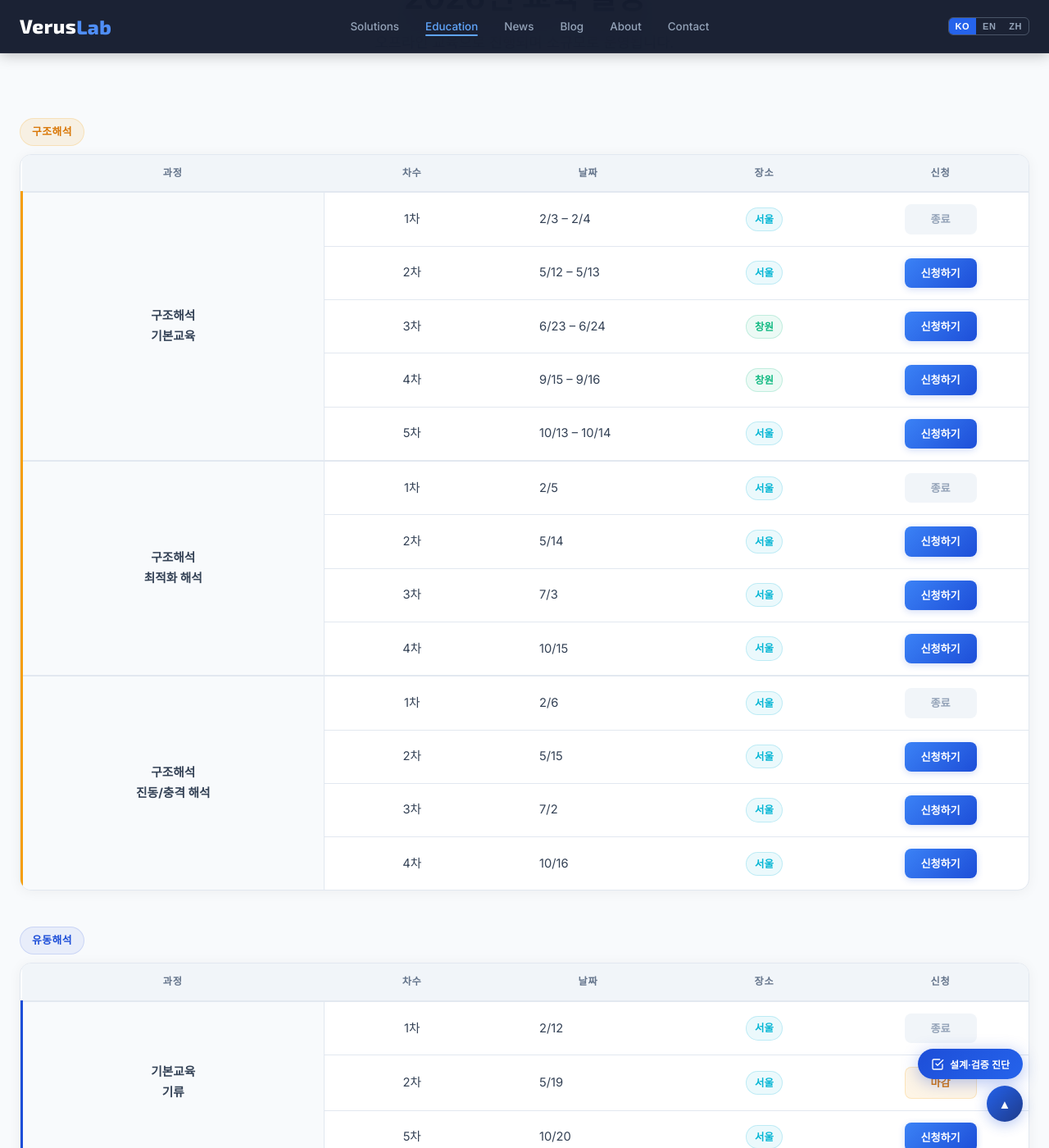
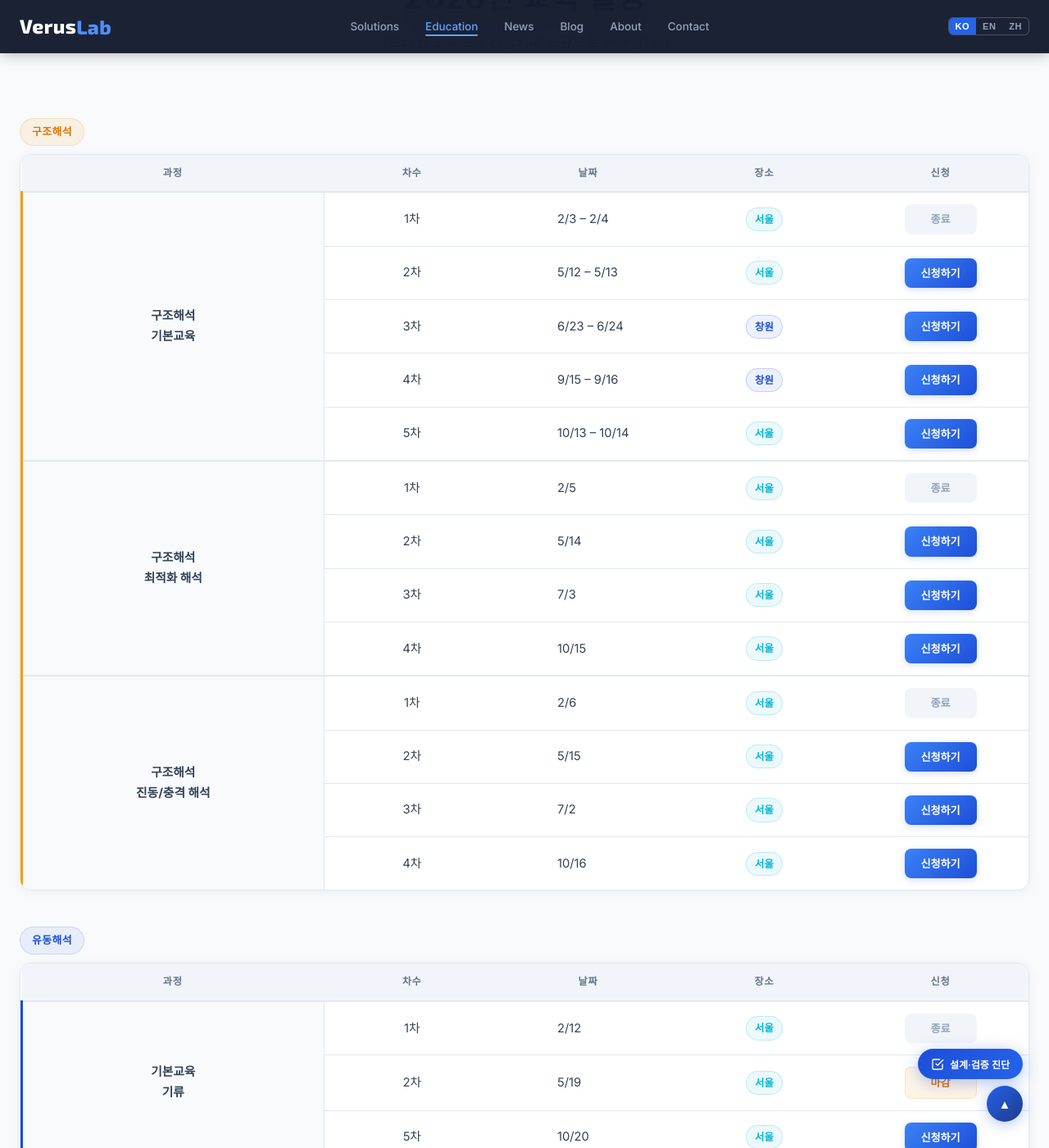
Before and after one commit to VerusLab-KR/Homepage, a Jekyll site: the page built from education/index.html, in a window 1280 px wide and 1400 px high, scrolled down 1744 px. Shown: the whole window at 82% size. Built offline with Jekyll 4.4.1, drawn with Linux system fonts in a browser that asks for light colours.

Commit message:
Increase 날짜 indent to 70px; change 창원 badge to blue
Co-Authored-By: Claude Sonnet 4.6 <noreply@anthropic.com>

```diff
--- a/education/index.html
+++ b/education/index.html
@@ -128,10 +128,10 @@ h2{font-size:clamp(1.6rem,3vw,2.4rem);font-weight:700;line-height:1.2;margin-bot
 .sched-group-title.fluid{background:rgba(29,78,216,.07);color:var(--blue);border:1px solid rgba(29,78,216,.15);margin-top:44px}
 .sched-note{font-size:.8rem;color:var(--slate-5);margin-top:10px;padding:0 2px}
 .sched-session{font-size:.85rem;color:var(--slate-6);white-space:nowrap;text-align:center}
-.sched-date{font-size:.85rem;color:var(--slate-8);white-space:nowrap;padding-left:48px!important}
+.sched-date{font-size:.85rem;color:var(--slate-8);white-space:nowrap;padding-left:70px!important}
 .sched-location{white-space:nowrap;text-align:center}
 .sched-location span{display:inline-flex;align-items:center;padding:3px 10px;border-radius:20px;background:rgba(6,182,212,.08);border:1px solid rgba(6,182,212,.2);color:#06b6d4;font-size:.78rem;font-weight:600}
-.sched-location.changwon span{background:rgba(16,185,129,.08);border-color:rgba(16,185,129,.2);color:#10b981}
+.sched-location.changwon span{background:rgba(29,78,216,.08);border-color:rgba(29,78,216,.2);color:var(--blue)}
 .schedule-table td:last-child{text-align:center}
 .btn-apply{display:inline-flex;align-items:center;justify-content:center;gap:6px;padding:7px 16px;border-radius:8px;font-size:.82rem;font-weight:700;cursor:pointer;border:none;transition:var(--transition);white-space:nowrap;text-decoration:none;min-width:88px}
 .btn-apply.open{background:linear-gradient(135deg,var(--blue-500),var(--blue));color:var(--white);box-shadow:0 2px 8px rgba(29,78,216,.2)}
```
